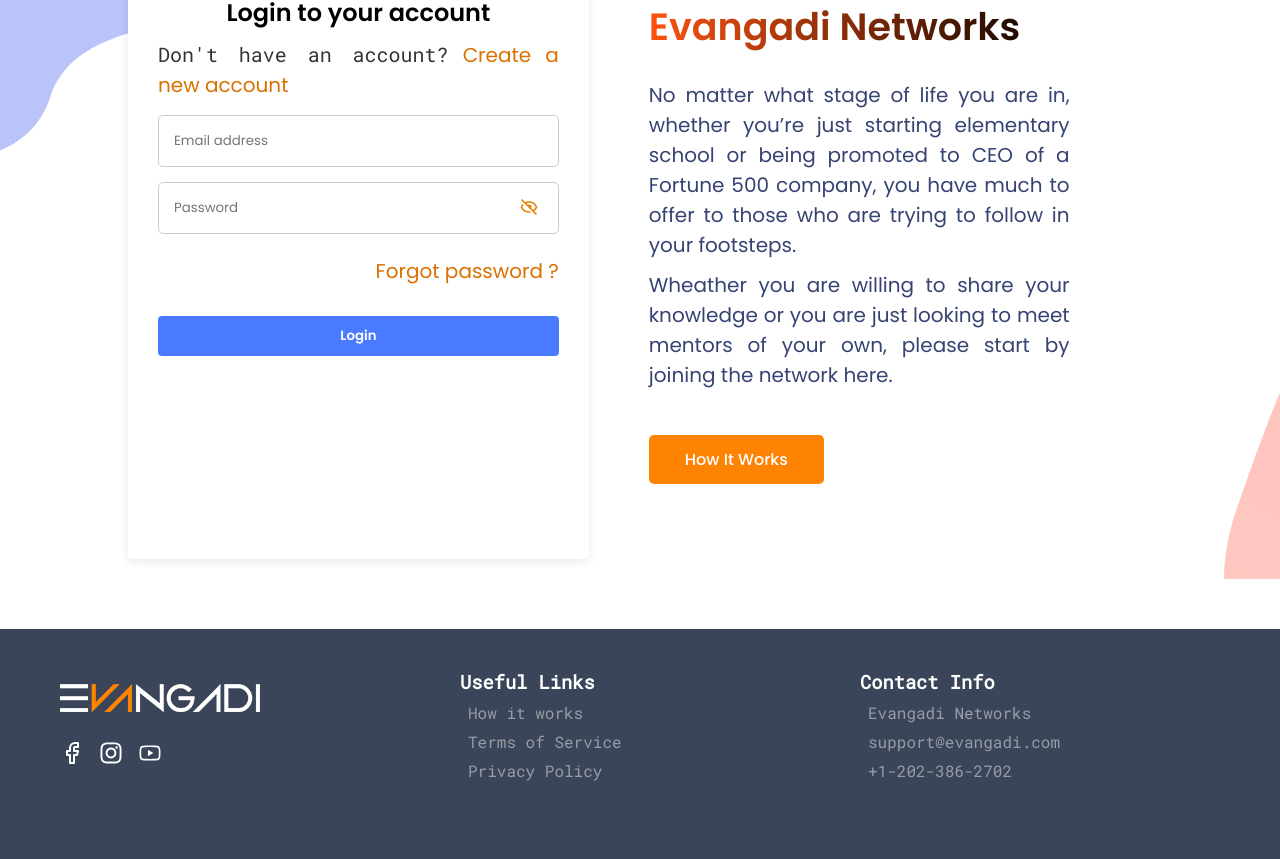
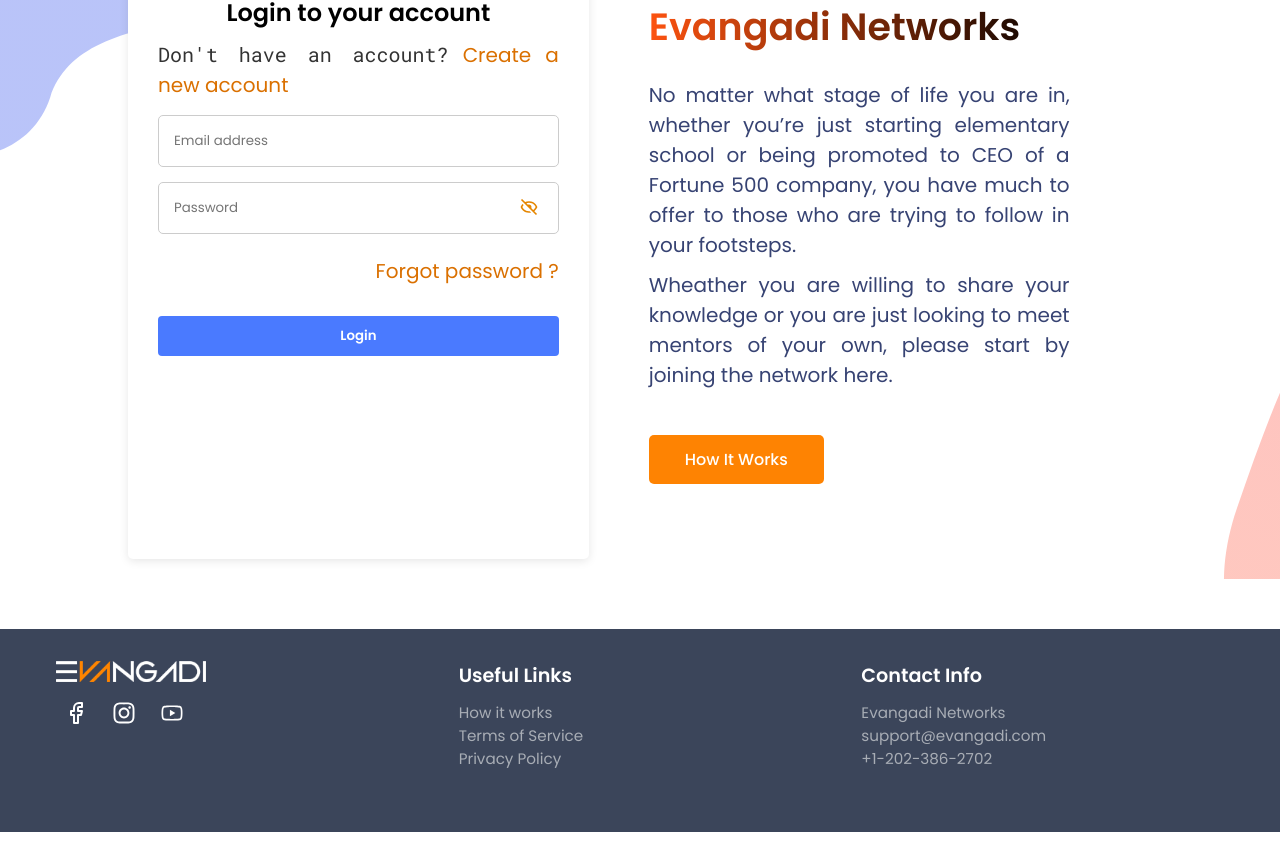
Before and after one commit to kasimnurlgn/Evangadi-Forum-Front-End, a React (Vite) app: page /login in a window 1280 px wide. Shown: the part 240-1099 px from the top of the page. After the commit the page ends 1072 px from the top, so only its background shows below. Built offline with nearby package versions, Linux system fonts and the light colour scheme.

Commit message:
Footer component styles and links fixed

```diff
--- a/src/App.css
+++ b/src/App.css
@@ -1,3 +1,3 @@
 /* git add .
-git commit -m "About component button issue fixed "
+git commit -m "Footer component styles and links fixed "
 git push */
--- a/src/components/Footer/Footer.jsx
+++ b/src/components/Footer/Footer.jsx
@@ -52,18 +52,58 @@
           <div className={classes.second_section}>
             <h3>Useful Links</h3>
             <ul className={classes.lists}>
-              <li>How it works</li>
-              <li>Terms of Service</li>
-              <li>Privacy Policy</li>
+              <li>
+                <Link
+                  to="/how-it-works"
+                  aria-label="Learn how Evangadi Networks works"
+                >
+                  How it works
+                </Link>
+              </li>
+              <li>
+                <a
+                  href="https://www.evangadi.com/terms"
+                  target="_blank"
+                  rel="noopener noreferrer"
+                  aria-label="View Terms of Service"
+                >
+                  Terms of Service
+                </a>
+              </li>
+              <li>
+                <a
+                  href="https://www.evangadi.com/privacy"
+                  target="_blank"
+                  rel="noopener noreferrer"
+                  aria-label="View Privacy Policy"
+                >
+                  Privacy Policy
+                </a>
+              </li>
             </ul>
           </div>
 
           <div className={classes.third_section}>
             <h3>Contact Info</h3>
             <ul className={classes.lists}>
-              <li>Evangadi Networks</li>
-              <li>support@evangadi.com</li>
-              <li>+1-202-386-2702</li>
+              <li>
+                <Link to="/" aria-label="Visit Evangadi Networks homepage">
+                  Evangadi Networks
+                </Link>
+              </li>
+              <li>
+                <a
+                  href="mailto:support@evangadi.com"
+                  aria-label="Email support at Evangadi"
+                >
+                  support@evangadi.com
+                </a>
+              </li>
+              <li>
+                <a href="tel:+12023862702" aria-label="Call Evangadi support">
+                  +1-202-386-2702
+                </a>
+              </li>
             </ul>
           </div>
         </div>
--- a/src/components/Footer/Footer.module.css
+++ b/src/components/Footer/Footer.module.css
@@ -1,96 +1,157 @@
-
-
-html,
-body {
-  height: 100%; /* Ensures full height for body and html */
-}
-
-#root {
-  display: flex;
-  flex-direction: column;
-  min-height: 100vh; /* Ensure the root element spans the full viewport height */
-}
-
 .footer_outer_container {
   background-color: #3b455a;
-  color: white;
+  color: #fff;
   display: flex;
   justify-content: center;
-  padding: 20px;
-  margin-top: auto; /* Pushes the footer to the bottom */
+  padding: 1rem; /* Consistent with About.module.css */
   width: 100%;
+  box-sizing: border-box;
 }
 
 .footer_inner_container {
   display: flex;
   justify-content: space-between;
-  flex-wrap: wrap; /* Allows items to wrap on small screens */
-  gap: 40px;
+  flex-wrap: wrap;
+  gap: 2.5rem; /* 40px, consistent units */
   width: 100%;
-  max-width: 1200px; /* Limit the max width */
-  padding: 20px;
+  max-width: 1200px;
+  padding: 1rem;
   box-sizing: border-box;
 }
 
+.footer_inner_container h3,
+.footer_inner_container ul > li {
+  font-family: "Poppins", sans-serif;
+}
+
 .footer_inner_container > div {
-  flex: 1 1 200px; /* Set minimum width for each section */
+  flex: 1 1 180px; /* Slightly smaller min-width for small screens */
+  min-width: 0; /* Prevent overflow */
 }
 
 .logo_wrapper {
-  margin-bottom: 20px;
+  margin-bottom: 0.7rem;
+}
+
+.logo_wrapper img {
+  max-width: 150px; /* Constrain logo size */
+  height: auto;
+  display: block;
 }
 
 .footer_icons {
   display: flex;
   justify-content: flex-start;
-  gap: 15px;
+  gap: 0.5rem; /* 16px */
+  padding: 0;
+  list-style: none;
 }
 
 .footer_icons li a {
-  color: white;
-  font-size: 24px;
-  transition: color 0.3s ease;
+  color: #fff;
+  font-size: 1.5rem; /* 24px */
+  transition: color 0.3s ease, transform 0.2s ease;
+  display: flex;
+  align-items: center;
+  justify-content: center;
+  width: 2.5rem; /* 40px, for touch targets */
+  height: 2.5rem;
 }
 
 .footer_icons li a:hover {
   color: #24a0ed;
+  transform: scale(1.1); /* Subtle zoom effect */
+}
+
+.footer_icons li a:focus {
+  outline: 2px solid #24a0ed;
+  outline-offset: 2px;
+}
+
+.lists {
+  list-style: none;
+  padding: 0;
 }
 
 .lists li {
-  color: #989ca4;
-  margin: 1vh;
+  color: #a8adb5; /* Improved contrast (4.8:1) */
+  /* margin: 0.75rem 0;  */
+  font-size: 0.95rem;
 }
+
+.lists li a {
+  color: #a8adb5;
+  text-decoration: none;
+  transition: color 0.3s ease;
+}
+
+.lists li a:hover {
+  color: #24a0ed;
+}
+
+.lists li a:focus {
+  outline: 2px solid #24a0ed;
+  outline-offset: 2px;
+}
+
 .first_section {
   display: flex;
   flex-direction: column;
-  justify-content: center;
+  align-items: flex-start; /* Align logo and icons left */
 }
 
+.second_section h3,
+.third_section h3 {
+  color: white;
+  font-size: 1.2rem;
+  margin-bottom: 0.7rem;
+}
+
+/* Tablet and below */
 @media screen and (max-width: 768px) {
   .footer_inner_container {
     flex-direction: column;
     align-items: center;
-  }
-
-  .footer_icons {
-    display: flex;
-    justify-content: center;
-    margin-bottom: 20px;
-  }
-}
-
-@media screen and (max-width: 576px) {
-  .footer_inner_container {
-    flex-direction: column;
-    gap: 20px;
+    gap: 1rem;
     text-align: center;
   }
 
   .footer_icons {
     justify-content: center;
+    margin-bottom: 1rem;
+  }
+
+  .first_section {
+    align-items: center;
+  }
+
+  .logo_wrapper img {
+    max-width: 120px; /* Smaller logo on mobile */
+  }
+}
+
+/* Mobile */
+@media screen and (max-width: 480px) {
+  .footer_outer_container {
+    padding: 1.5rem;
+  }
+
+  .footer_inner_container {
+    gap: 1rem;
   }
 
   .footer_icons li a {
-    font-size: 20px;
+    font-size: 1.25rem; /* 20px */
+    width: 2rem;
+    height: 2rem;
+  }
+
+  .lists li {
+    font-size: 0.85rem;
+  }
+
+  .second_section h3,
+  .third_section h3 {
+    font-size: 1.1rem;
   }
 }
```
